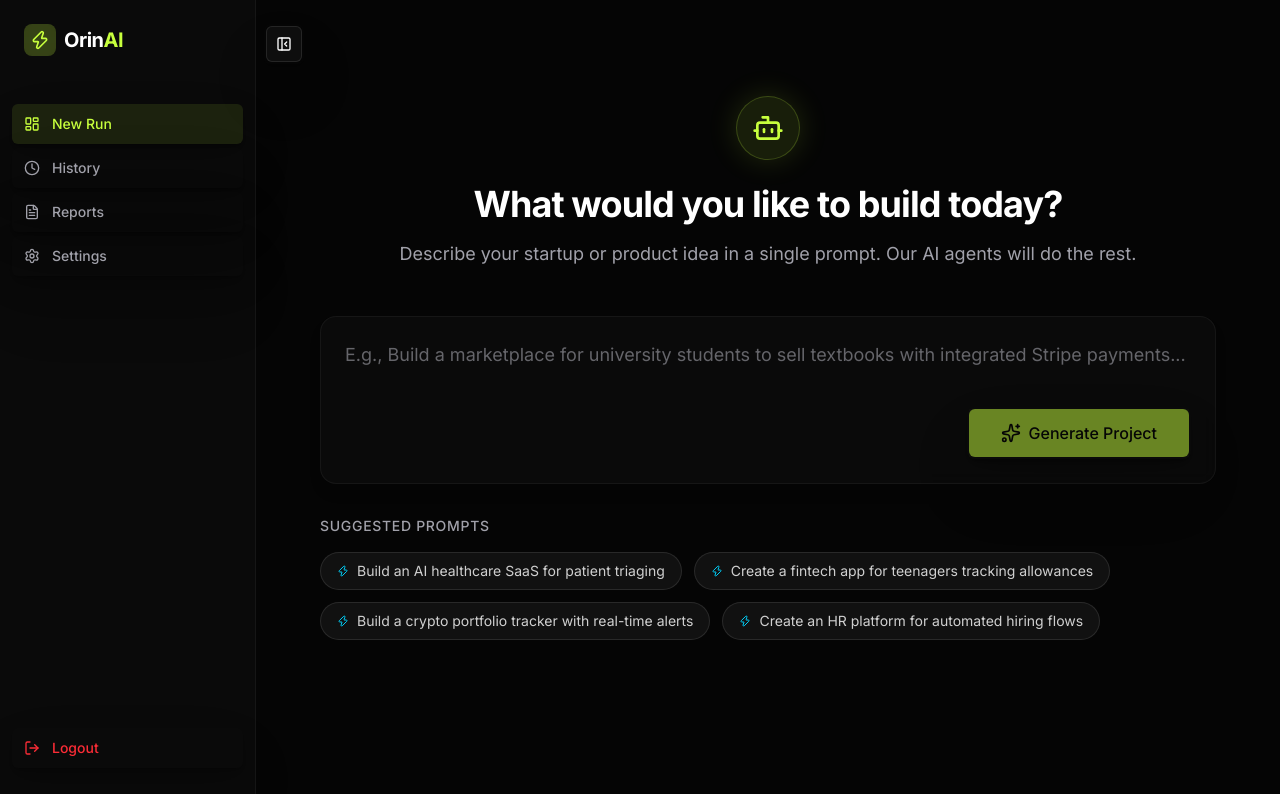
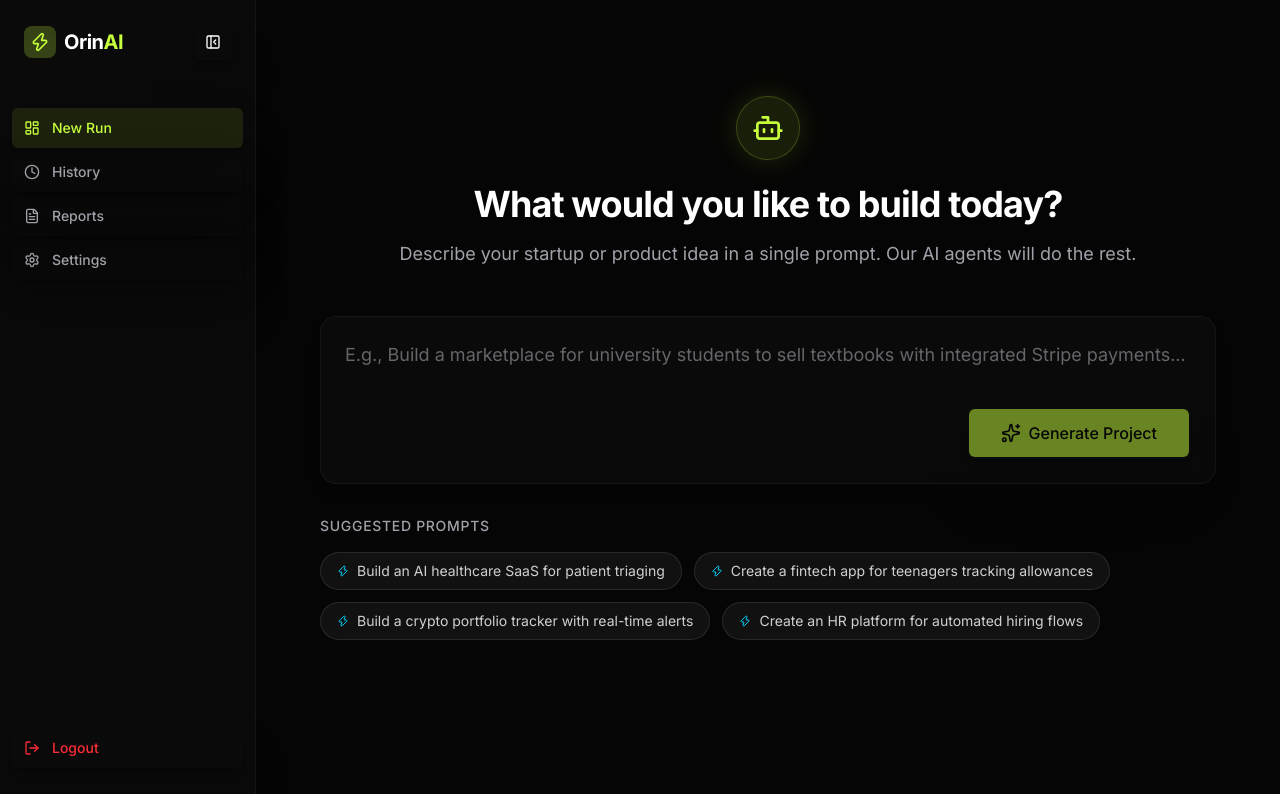
Before and after one commit to cybercomet-07/NaNoOrin, a Next.js app: page /workspace in a window 1280 px wide. Shown: the top 794 px of the page. Built offline with nearby package versions, Linux system fonts and the light colour scheme.

Commit message:
fix: move sidebar close toggle inside the sidebar component

```diff
--- a/app/workspace/layout.tsx
+++ b/app/workspace/layout.tsx
@@ -11,7 +11,7 @@ export default function WorkspaceLayout({ children }: { children: React.ReactNod
 
   return (
     <div className="min-h-screen bg-background flex text-white selection:bg-primary/30">
-      <Sidebar isVisible={isSidebarOpen} />
+      <Sidebar isVisible={isSidebarOpen} onToggle={() => setIsSidebarOpen(false)} />
 
       <motion.main
         initial={false}
@@ -21,28 +21,23 @@ export default function WorkspaceLayout({ children }: { children: React.ReactNod
         transition={{ duration: 0.3, ease: "easeInOut" }}
         className="flex-1 relative min-h-screen"
       >
-        {/* Toggle Button Container */}
+        {/* Toggle Button for OPENING (Only visible when sidebar is closed) */}
+        {!isSidebarOpen && (
           <motion.div
-          initial={false}
-          animate={{
-            left: isSidebarOpen ? "16.5rem" : "1.5rem"
-          }}
-          transition={{ duration: 0.3, ease: "easeInOut" }}
-          className="fixed top-6 z-50 text-white"
+            initial={{ opacity: 0, x: -20 }}
+            animate={{ opacity: 1, x: 0 }}
+            className="fixed top-6 left-6 z-50"
           >
             <Button
               variant="ghost"
               size="icon"
-            onClick={() => setIsSidebarOpen(!isSidebarOpen)}
-            className="h-9 w-9 bg-surface/80 backdrop-blur border border-white/10 hover:bg-surface/100 transition-colors shadow-lg shadow-black/20"
+              onClick={() => setIsSidebarOpen(true)}
+              className="h-10 w-10 bg-surface/80 backdrop-blur border border-white/10 hover:bg-surface/100 transition-colors shadow-lg shadow-black/20"
             >
-            {isSidebarOpen ? (
-              <PanelLeftClose className="h-4 w-4 text-muted-foreground" />
-            ) : (
-              <PanelLeftOpen className="h-4 w-4 text-primary" />
-            )}
+              <PanelLeftOpen className="h-5 w-5 text-primary" />
             </Button>
           </motion.div>
+        )}
 
         <div className="p-8">
           <motion.div
--- a/components/shared/Sidebar.tsx
+++ b/components/shared/Sidebar.tsx
@@ -1,16 +1,18 @@
 import Link from "next/link";
 import { usePathname } from "next/navigation";
 import { Logo } from "./Logo";
-import { Clock, FileText, LayoutDashboard, LogOut, Settings } from "lucide-react";
+import { Clock, FileText, LayoutDashboard, LogOut, Settings, PanelLeftClose } from "lucide-react";
 import { cn } from "@/lib/utils";
 import BorderGlow from "@/components/BorderGlow";
 import { motion, AnimatePresence } from "framer-motion";
+import { Button } from "@/components/ui/button";
 
 interface SidebarProps {
   isVisible: boolean;
+  onToggle: () => void;
 }
 
-export function Sidebar({ isVisible }: SidebarProps) {
+export function Sidebar({ isVisible, onToggle }: SidebarProps) {
   const pathname = usePathname();
 
   const links = [
@@ -28,10 +30,18 @@ export function Sidebar({ isVisible }: SidebarProps) {
           animate={{ x: 0, opacity: 1 }}
           exit={{ x: -256, opacity: 0 }}
           transition={{ duration: 0.3, ease: "easeInOut" }}
-          className="w-64 border-r border-white/5 bg-surface/50 h-screen flex flex-col pt-6 pb-4 fixed z-40"
+          className="w-64 border-r border-white/5 bg-surface/50 h-screen flex flex-col pt-6 pb-4 fixed z-40 group"
         >
-          <div className="px-6 mb-12">
+          <div className="px-6 mb-12 flex items-center justify-between">
             <Logo />
+            <Button
+              variant="ghost"
+              size="icon"
+              onClick={onToggle}
+              className="h-8 w-8 hover:bg-white/5 text-muted-foreground hover:text-white transition-colors"
+            >
+              <PanelLeftClose className="h-4 w-4" />
+            </Button>
           </div>
 
           <nav className="flex-1 px-3 space-y-1">
```
Lines whose indentation alone changed are shown as unchanged.
